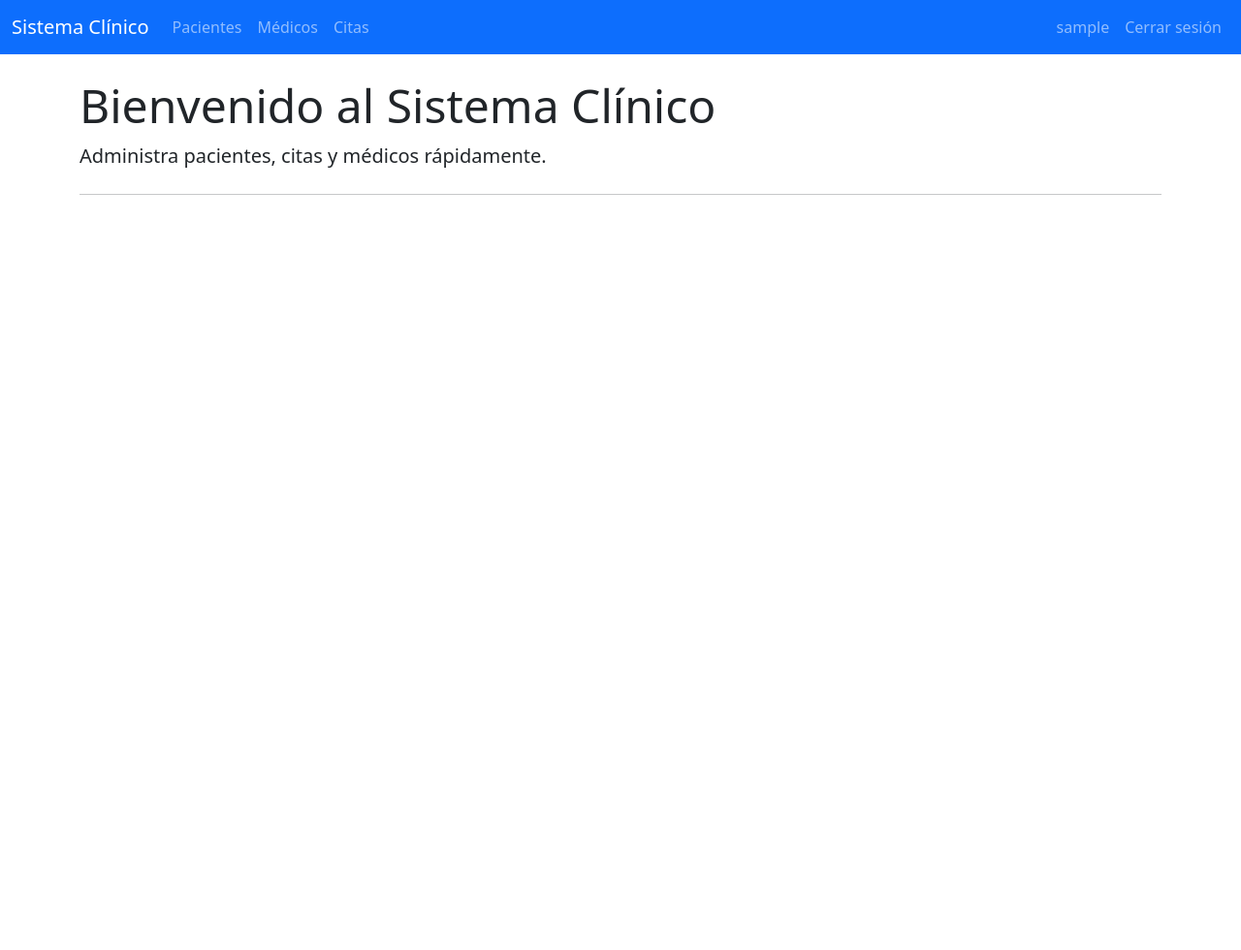
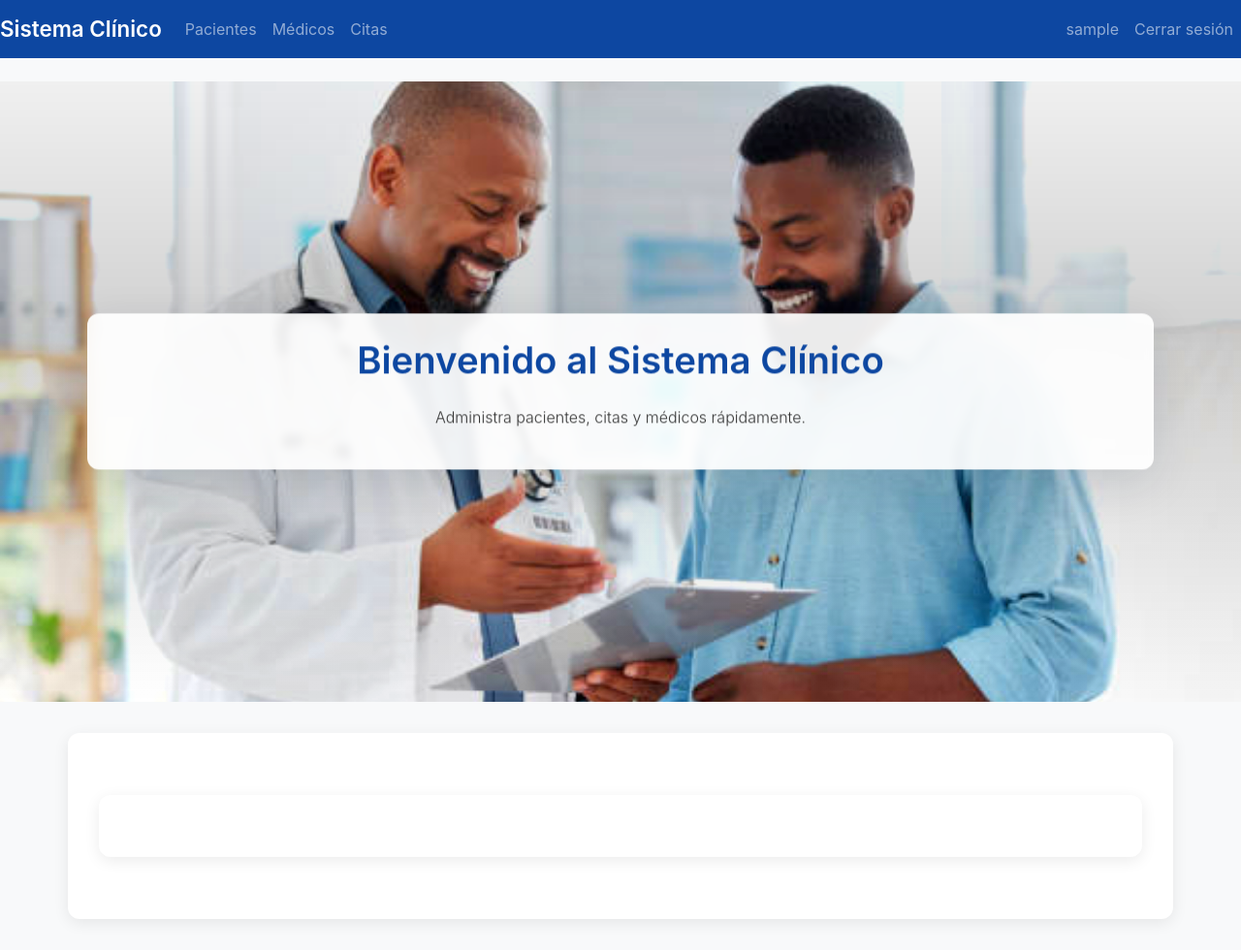
Before and after one commit to xduar/ProyectoFinal_Equipo5, a Django app: page / in a window 1280 px wide. Shown: the whole page at 97% size. Before the commit the page ends 201 px from the top, so only its background shows below. Run offline with Django 5.2, Linux system fonts and the light colour scheme; the visitor is signed in with stand-in values (Sample User, id 1); some libraries are stand-ins or nearby versions.

Commit message:
se agrego una carpeta static con css/img, y se le agrego estilos a base.html

```diff
--- a/SistemaClinico/SistemaClinico/settings.py
+++ b/SistemaClinico/SistemaClinico/settings.py
@@ -11,6 +11,7 @@ https://docs.djangoproject.com/en/5.2/ref/settings/
 """
 
 from pathlib import Path
+import os
 
 # Build paths inside the project like this: BASE_DIR / 'subdir'.
 BASE_DIR = Path(__file__).resolve().parent.parent
@@ -132,3 +133,6 @@ DEFAULT_AUTO_FIELD = 'django.db.models.BigAutoField'
 LOGIN_URL = 'clinica:login'
 LOGIN_REDIRECT_URL = 'clinica:inicio'
 LOGOUT_REDIRECT_URL = 'clinica:inicio'
+
+STATIC_URL = '/static/'
+STATICFILES_DIRS = (os.path.join(BASE_DIR, 'clinica/static'), )
--- /dev/null
+++ b/SistemaClinico/clinica/static/Clinica/css/base.css
@@ -0,0 +1,311 @@
+/* --- ESTILOS GENERALES --- */
+
+body {
+  /* Un fondo suave para que el contenido resalte */
+    background-color: #f8f9fa;
+    color: #333;
+    font-family: -apple-system, BlinkMacSystemFont, "Segoe UI", Roboto, "Helvetica Neue", Arial, sans-serif;
+}
+
+/* --- BARRA DE NAVEGACIÓN (NAVBAR) --- */
+
+/* Puedes sobrescribir el color 'bg-primary' de Bootstrap */
+.navbar.bg-primary {
+  /* Un tono de azul más profundo o el color de tu marca */
+    background-color: #0d47a1 !important;
+}
+
+.navbar-brand {
+    font-weight: 600;
+    font-size: 1.4rem;
+}
+
+.navbar-brand img { display: none !important; }
+
+.nav-link {
+    transition: all 0.2s ease-in-out;
+}
+
+.nav-link:hover {
+  /* Efecto sutil al pasar el mouse */
+    color: #fff !important;
+    transform: translateY(-2px);
+}
+
+/* --- CONTENEDOR PRINCIPAL --- */
+
+.container {
+    /* Le damos al contenedor principal un fondo blanco y sombra
+    para que parezca una "tarjeta" sobre el fondo gris */
+    background-color: #ffffff;
+    padding: 2rem;
+    border-radius: 12px;
+    box-shadow: 0 4px 16px rgba(0, 0, 0, 0.08);
+    margin-top: 2rem; /* Separación del navbar */
+    margin-bottom: 2rem; /* Separación del footer (si tuvieras) */
+}
+
+/* --- TÍTULOS Y TEXTO --- */
+
+h1, h2, h3 {
+    color: #0d47a1; /* Usa el mismo color del navbar para consistencia */
+    margin-bottom: 1.5rem;
+    font-weight: 600;
+}
+
+/* --- BOTONES --- */
+
+/* Estilo personalizado para botones primarios */
+.btn-primary {
+    background-color: #1565c0;
+    border-color: #1565c0;
+    font-weight: 500;
+    transition: background-color 0.2s;
+}
+
+.btn-primary:hover {
+    background-color: #0d47a1; /* Un poco más oscuro al pasar el mouse */
+    border-color: #0d47a1;
+}
+
+/* Estilo para botones secundarios (ej. 'Cancelar') */
+.btn-secondary {
+    font-weight: 500;
+}
+
+/* --- ALERTAS Y MENSAJES --- */
+.alert {
+    border: none;
+    border-radius: 8px;
+    padding: 1rem 1.5rem;
+    margin-bottom: 1.5rem;
+    box-shadow: 0 2px 6px rgba(0, 0, 0, 0.08);
+}
+
+.alert-success {
+    background-color: #e8f5e9;
+    color: #1b5e20;
+    border-left: 4px solid #2e7d32;
+}
+
+.alert-danger {
+    background-color: #ffebee;
+    color: #b71c1c;
+    border-left: 4px solid #c62828;
+}
+
+.alert-dismissible .close {
+    padding: 1rem 1.5rem;
+    color: inherit;
+    opacity: 0.8;
+}
+
+.alert-dismissible .close:hover {
+    opacity: 1;
+}
+
+/* --- TABLAS --- */
+.table {
+    background: white;
+    border-radius: 8px;
+    overflow: hidden;
+    box-shadow: 0 2px 6px rgba(0, 0, 0, 0.05);
+}
+
+.table thead th {
+    background-color: #f8f9fa;
+    border-bottom: 2px solid #dee2e6;
+    color: #495057;
+    font-weight: 600;
+}
+
+.table tbody tr:hover {
+    background-color: #f8f9fa;
+}
+
+/* --- BOTONES MEJORADOS --- */
+.btn {
+    padding: 0.5rem 1rem;
+    font-weight: 500;
+    border-radius: 6px;
+    transition: all 0.2s ease-in-out;
+}
+
+.btn-sm {
+    padding: 0.25rem 0.5rem;
+    font-size: 0.875rem;
+    border-radius: 4px;
+}
+
+.btn-success {
+    background-color: #2e7d32;
+    border-color: #2e7d32;
+}
+
+.btn-success:hover {
+    background-color: #1b5e20;
+    border-color: #1b5e20;
+    transform: translateY(-1px);
+}
+
+.btn-danger {
+    background-color: #c62828;
+    border-color: #c62828;
+}
+
+.btn-danger:hover {
+    background-color: #b71c1c;
+    border-color: #b71c1c;
+    transform: translateY(-1px);
+}
+
+/* --- FORMULARIOS (MEJORAS A SELECT2) --- */
+
+/* Ajusta los 'select2' para que se vean bien con Bootstrap 5 */
+.select2-container .select2-selection--single {
+    height: 38px !important; /* Misma altura que los inputs de Bootstrap */
+    padding: 6px 12px;
+    border: 1px solid #ced4da;
+    border-radius: 0.25rem;
+}
+
+.select2-container--default .select2-selection--single .select2-selection__arrow {
+    height: 36px !important;
+}
+
+.select2-container--default .select2-selection--single .select2-selection__rendered {
+    line-height: 24px !important;
+}
+
+/* --- FORMULARIOS MEJORADOS --- */
+.form-control {
+    border-radius: 6px;
+    border: 1px solid #dee2e6;
+    padding: 0.5rem 0.75rem;
+    transition: border-color 0.2s ease-in-out, box-shadow 0.2s ease-in-out;
+}
+
+.form-control:focus {
+    border-color: #1565c0;
+    box-shadow: 0 0 0 0.2rem rgba(21, 101, 192, 0.25);
+}
+
+/* --- ESPACIADO Y UTILIDADES --- */
+.mb-3 {
+    margin-bottom: 1.5rem !important;
+}
+
+.mt-3 {
+    margin-top: 1.5rem !important;
+}
+
+.d-inline {
+    display: inline-block !important;
+    margin-right: 0.5rem;
+}
+
+/* HERO / banner más grande */
+.hero {
+    width: 100%;
+    /* ocupamos más alto de la pantalla */
+    height: 80vh;
+    min-height: 520px;
+    max-height: none;
+    position: relative;
+    border-radius: 12px;
+    overflow: hidden;
+    margin: 1.5rem 0;
+    box-shadow: 0 10px 40px rgba(15, 23, 42, 0.12);
+}
+
+/* capa de imagen (mantener enfoque en caras) */
+.hero::before {
+    content: "";
+    position: absolute;
+    inset: 0;
+    background-image: var(--hero-bg);
+    background-size: cover;
+    background-repeat: no-repeat;
+    /* desplaza un poco hacia arriba para mostrar las caras */
+    background-position: center 25%;
+    filter: saturate(1.28) contrast(1.10) brightness(1);
+    transform: translateZ(0);
+    z-index: 0;
+}
+
+/* overlay sutil */
+.hero::after {
+    content: "";
+    position: absolute;
+    inset: 0;
+    z-index: 1;
+    background: linear-gradient(to bottom, rgba(0,0,0,0.06) 0%, rgba(0,0,0,0.18) 40%, rgba(255,255,255,0.01) 100%);
+    pointer-events: none;
+}
+
+/* tarjeta más compacta para dejar más imagen visible */
+.hero-card {
+    position: absolute;
+    top: 50%;
+    left: 50%;
+    transform: translate(-50%, -50%);
+    background: rgba(255, 255, 255, 0.92);
+    backdrop-filter: blur(4px);
+    padding: 1.6rem 1.8rem; /* menor padding */
+    border-radius: 10px;
+    max-width: 760px;       /* tarjeta más angosta */
+    width: calc(100% - 2rem);
+    box-shadow: 0 12px 30px rgba(10, 30, 60, 0.08);
+    z-index: 2;
+    text-align: center;
+}
+
+/* títulos un poco más pequeños para caber mejor */
+.hero-card h1 {
+    font-size: 2.4rem;
+}
+
+.hero-card p.lead {
+    font-size: 1rem;
+}
+
+/* HERO WIDE: ocupa todo el ancho de la ventana */
+.hero-wide {
+    width: 100vw; /* ocupa todo el ancho del viewport */
+    position: relative;
+    left: 50%;
+    right: 50%;
+    margin-left: -50vw;
+    margin-right: -50vw;
+    border-radius: 0; /* opcional: sin bordes para edge-to-edge */
+    overflow: hidden;
+    /* mantiene la altura grande */
+    height: 80vh;
+    min-height: 520px;
+    box-shadow: none; /* opcional, evita sombras cortadas en los bordes */
+}
+
+/* si quieres mantener la sombra y bordes redondeados dentro del container */
+.hero-wide .hero-card {
+    box-shadow: 0 14px 48px rgba(10,30,60,0.12);
+    border-radius: 12px;
+}
+
+/* si quieres una ligera separación lateral en pantallas grandes */
+@media (min-width: 1200px) {
+    .hero-card { max-width: 1100px; }
+}
+
+/* asegúrate de que pseudo-elementos sigan funcionando (usa las mismas reglas anteriores) */
+.hero-wide::before,
+.hero-wide::after {
+    content: ""; /* Añadir contenido para evitar reglas vacías */
+}
+
+/* responsive adjustments */
+@media (max-width: 992px) {
+    .hero-wide { height: 70vh; min-height: 420px; }
+}
+@media (max-width: 576px) {
+    .hero-wide { height: 48vh; min-height: 220px; }
+}
--- a/SistemaClinico/clinica/templates/clinica/base.html
+++ b/SistemaClinico/clinica/templates/clinica/base.html
@@ -5,12 +5,14 @@
     <meta charset="utf-8">
     <meta name="viewport" content="width=device-width, initial-scale=1">
     <link href="https://cdn.jsdelivr.net/npm/bootstrap@5.3.2/dist/css/bootstrap.min.css" rel="stylesheet">
+    <link rel="stylesheet" href="{% static 'Clinica/css/base.css' %}">
     <title>{% block title %}Sistema Clínico{% endblock %}</title>
   </head>
   <body>
     <nav class="navbar navbar-expand-lg navbar-dark bg-primary mb-4">
-      <div class="container-fluid">
-        <a class="navbar-brand" href="{% url 'clinica:inicio' %}">Sistema Clínico</a>
+      <a class="navbar-brand" href="{% url 'clinica:inicio' %}">
+        Sistema Clínico
+      </a>
       <button class="navbar-toggler" type="button" data-bs-toggle="collapse" data-bs-target="#navbarNav" aria-controls="navbarNav" aria-expanded="false" aria-label="Toggle navigation">
         <span class="navbar-toggler-icon"></span>
       </button>
@@ -40,12 +42,15 @@
           {% endif %}
         </ul>
       </div>
-      </div>
     </nav>
+
+    {# Bloque opcional para hero / banner full-width #}
+    {% block hero %}{% endblock %}
 
     <div class="container">
       {% block content %}{% endblock %}
     </div>
+
     <!-- jQuery y Select2 (buscar en selects) -->
     <script src="https://code.jquery.com/jquery-3.6.0.min.js"></script>
     <link href="https://cdn.jsdelivr.net/npm/select2@4.1.0-rc.0/dist/css/select2.min.css" rel="stylesheet" />
--- a/SistemaClinico/clinica/templates/clinica/inicio.html
+++ b/SistemaClinico/clinica/templates/clinica/inicio.html
@@ -1,10 +1,19 @@
 {% extends 'clinica/base.html' %}
-{% block title %}Sistema Clínico{% endblock %}
+{% load static %}
+
+{% block title %}Inicio{% endblock %}
+
+{% block hero %}
+  <section class="hero hero-wide" style="--hero-bg: url('{% static "Clinica/img/doctores.jpg" %}');">
+    <div class="hero-card">
+      <h1>Bienvenido al Sistema Clínico</h1>
+      <p class="lead">Administra pacientes, citas y médicos rápidamente.</p>
+    </div>
+  </section>
+{% endblock %}
 
 {% block content %}
-  <div class="jumbotron">
-    <h1 class="display-5">Bienvenido al Sistema Clínico</h1>
-    <p class="lead">Administra pacientes, citas y médicos rápidamente.</p>
-    <hr class="my-4">
+  <div class="container">
+    <!-- resto del contenido centrado dentro del container -->
   </div>
 {% endblock %}
```
Also changed, not shown: SistemaClinico/clinica/static/Clinica/img/doctores.jpg (added). Lines whose indentation alone changed are shown as unchanged.
